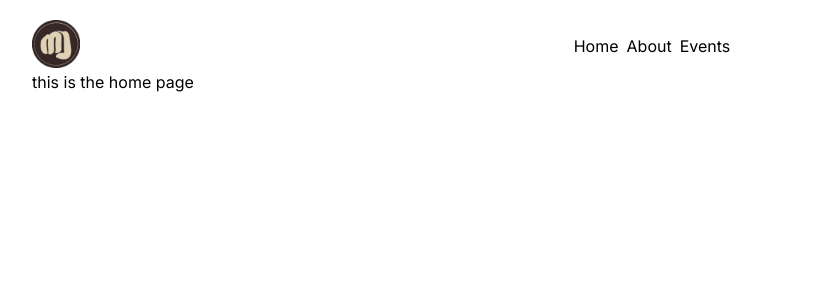
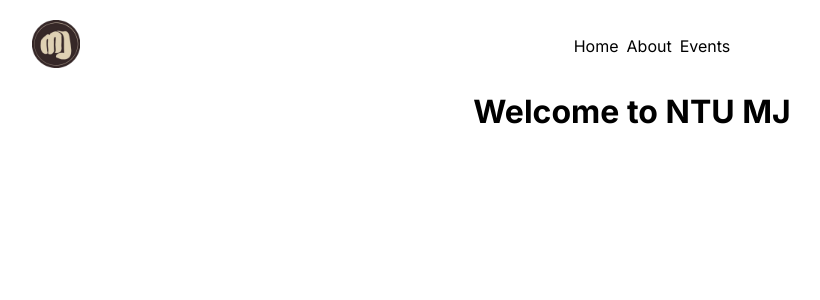
Before and after one commit to tedricc/ntu-mj, a Next.js app: page / in a window 1280 px wide. Shown: the top 300 px of the page, without its empty margins (8-828 px from the left). Built offline with nearby package versions, Linux system fonts and the light colour scheme.

Commit message:
Added home landing page

```diff
--- /dev/null
+++ b/app/home-components/HomeLanding.jsx
@@ -0,0 +1,11 @@
+import styles from "@/app/home-components/HomeLanding.module.css";
+
+function HomeLanding() {
+  return (
+    <div className={styles.home__landing}>
+      <div className={styles.title}>Welcome to NTU MJ</div>
+    </div>
+  );
+}
+
+export default HomeLanding;
--- /dev/null
+++ b/app/home-components/HomeLanding.module.css
@@ -0,0 +1,9 @@
+.home__landing {
+  padding: 20px;
+}
+
+.title {
+  font-size: 32px;
+  font-weight: 700;
+  text-align: center;
+}
--- a/app/page.jsx
+++ b/app/page.jsx
@@ -1,4 +1,5 @@
 import Nav from "@/components/Nav/Nav";
+import HomeLanding from "@/app/home-components/HomeLanding";
 
 export default function Home() {
   return (
@@ -6,9 +7,7 @@
       <div className="container">
         <div className="row">
           <Nav />
-          <div>
-            this is the home page
-          </div>
+          <HomeLanding />
         </div>
       </div>
     </>
--- a/components/Nav/Nav.module.css
+++ b/components/Nav/Nav.module.css
@@ -4,14 +4,14 @@
   justify-content: space-between;
 }
 
-.logo__wrapper {
+/* .logo__wrapper {
 }
 
 .nav__logo {
 }
 
 .link__wrapper {
-}
+} */
 
 .nav__link {
   margin-right: 8px;
```
